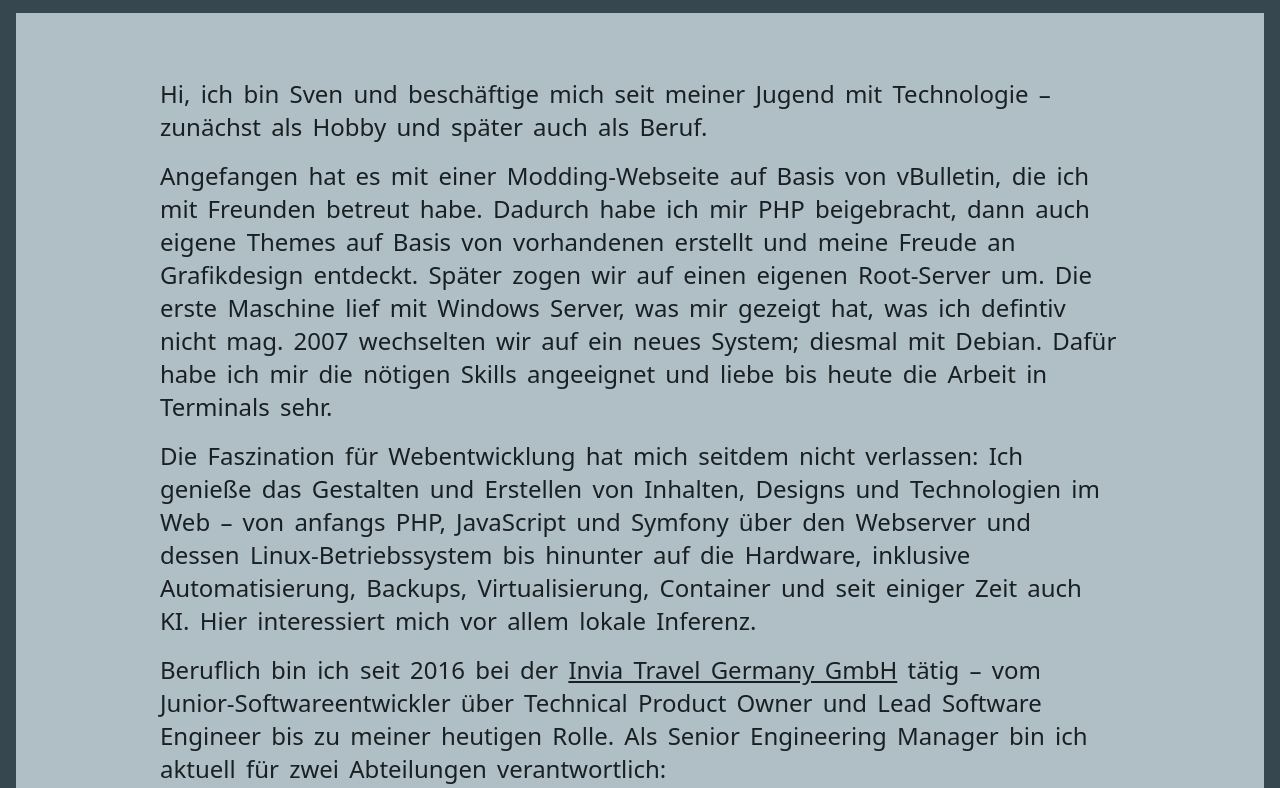
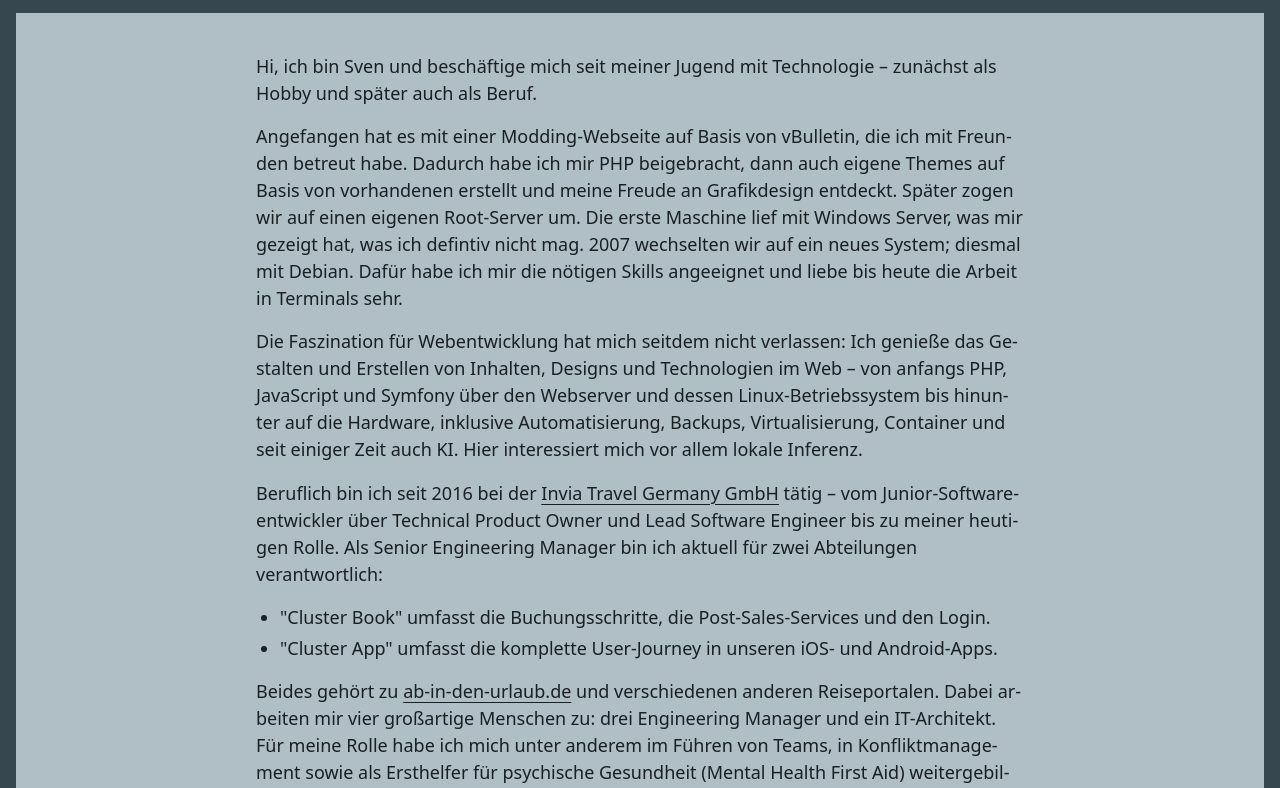
Before and after one commit to medienlampe/bischoff.media, an Eleventy site: page src/index.html in a window 1280 px wide. Shown: the part 235-1023 px from the top of the page. Built offline with nearby package versions, Linux system fonts and the light colour scheme; Eleventy itself is replaced by a stand-in of ours; files that its build step writes are made by us from their sources; what eleventy-sass would draw is missing.

Commit message:
Intermediate commit.

```diff
--- a/src/assets/css/_style.scss
+++ b/src/assets/css/_style.scss
@@ -114,23 +114,43 @@ a.external:active {
 #welcome {
   color: #182024;
   font-weight: 400;
-  font-size: 1.5rem;
+  font-size: 1.125rem;
+  line-height: 1.5;
+  word-spacing: normal;
   background: #b0bec5;
-  padding: 3rem 0 3rem;
+  padding: 2.5rem 1rem;
 }
 
-#welcome p {
+#welcome p,
+#welcome ul {
   text-align: left;
-  max-width: 60rem;
-  margin: 1rem auto;
-  padding: 0 2rem;
+  max-width: 48rem;
+  margin: 0 auto 0.9em;
+  hyphens: auto;
+  -webkit-hyphens: auto;
+  overflow-wrap: break-word;
+}
+
+#welcome p.lead {
+  font-weight: 500;
+}
+
+#welcome p:last-of-type {
+  margin-bottom: 0;
 }
 
 #welcome ul {
-  text-align: left;
-  max-width: 58rem;
-  margin: 1rem auto;
-  padding: 0 2rem 0 4rem;
+  padding-left: 1.5rem;
+  box-sizing: border-box;
+}
+
+#welcome li + li {
+  margin-top: 0.25em;
+}
+
+#welcome a {
+  text-decoration-thickness: 1px;
+  text-underline-offset: 0.2em;
 }
 
 #linked-profiles {
--- a/src/index.html
+++ b/src/index.html
@@ -13,7 +13,7 @@ name: <strong>Senior Engineering Manager</strong> aus Leipzig
   class="u-url hidden"
   >https://bischoff.media</a
 >
-<p>
+<p class="lead">
   Hi, ich bin Sven und beschäftige mich seit meiner Jugend mit Technologie –
   zunächst als Hobby und später auch als Beruf.
 </p>
```
Also changed, not shown: src/english.html (+1 -1 lines).
